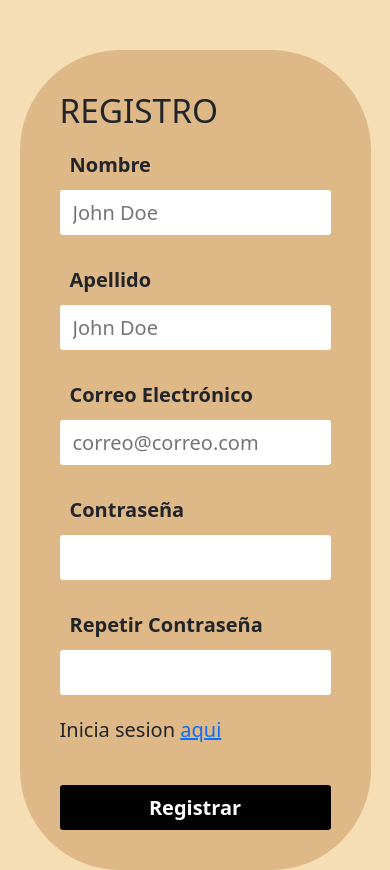
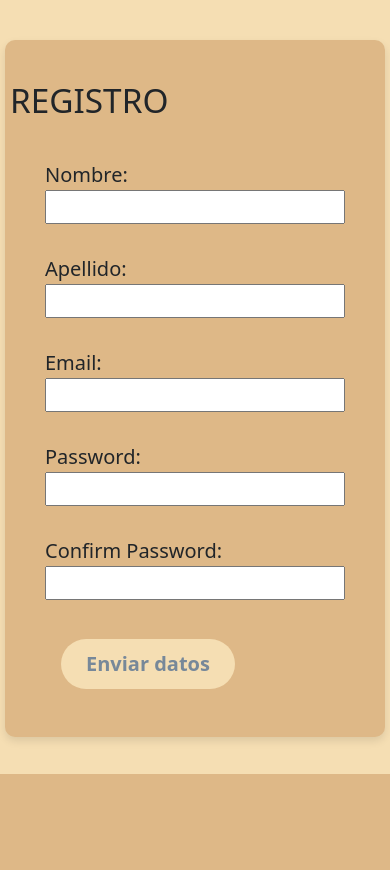
Before and after one commit to fonchoo/ProyWeb_Toro_Cabrera_Finschi_001D_EV3, a Django app: page /petanddogs/registrosAdd in a window 390 px wide. Shown: the part 70-940 px from the top of the page. After the commit the page ends 844 px from the top, so only its background shows below. Run offline with Django 5.2, Linux system fonts and the light colour scheme; some libraries are stand-ins or nearby versions.

Commit message:
Formulario registro funcionando

```diff
--- a/ProyWeb_Toro_Cabrera_Finschi_001D_EV3/petanddogs/models.py
+++ b/ProyWeb_Toro_Cabrera_Finschi_001D_EV3/petanddogs/models.py
@@ -7,7 +7,8 @@ class Registro(models.Model):
     nombre = models.CharField(max_length=50, null=False)
     apellido = models.CharField(max_length=50, null=False)
     contraseña = models.CharField(max_length=128, null=False)
+    confContraseña = models.CharField(max_length=128, null=False)
     activo = models.IntegerField()
 
     def __str__(self):
-        return str(self.email)+" "+ str(self.nombre)+" "+ str(self.apellido)
+        return str(self.email)+" "+ str(self.nombre)+" "+ str(self.apellido)+" "+ str(self.contraseña)
--- a/ProyWeb_Toro_Cabrera_Finschi_001D_EV3/petanddogs/static/CSSP/styleForm.css
+++ b/ProyWeb_Toro_Cabrera_Finschi_001D_EV3/petanddogs/static/CSSP/styleForm.css
@@ -8,169 +8,73 @@
 }
 
 body {
-	font-family: 'Roboto', sans-serif;
   font-family: 'Nunito', sans-serif;
 }
 
-main {
-	max-width: 800px;
-	width: 90%;
-	margin: auto;
-	padding: 40px;
-  background: burlywood;
-  border-radius: 100px;
-  margin-top: 50px;
+h1{
+  transform: translateX(-35px);
 }
 
-.formulario {
-	display: grid;
-	grid-template-columns: 1fr 1fr;
-	gap: 20px;
-
+.container {
+  display: flex;
+  justify-content: center;
+  align-items: center;
+  margin-top: 2rem;
 }
 
-.formulario__label {
-	display: block;
-	font-weight: 700;
-	padding: 10px;
-	cursor: pointer;
+.form{
+  display: flex;
+  flex-direction: column;
+  align-items: center;
+  width: 500px;
+  padding: 40px;
+  border-radius: 10px;
+  background-color: burlywood;
+  box-shadow: 0 4px 8px rgba(0, 0, 0, 0.1);
 }
 
-.formulario__grupo-input {
-	position: relative;
+.formulario{
+  width: 100%;
 }
 
-.formulario__input {
-	width: 100%;
-	background: #fff;
-	border: 3px solid transparent;
-	border-radius: 3px;
-	height: 45px;
-	line-height: 45px;
-	padding: 0 40px 0 10px;
-	transition: .3s ease all;
+.formulario h1 {
+  text-align: center;
+  margin-bottom: 20px;
+  color: #333;
 }
 
-.formulario__input:focus {
-	border: 3px solid #0075FF;
-	outline: none;
-	box-shadow: 3px 0px 30px rgba(163,163,163, 0.4);
+.formulario label {
+  font-size: 18px;
+  display: block;
+  margin-bottom: 5px;
+  color: #555;
 }
 
-.formulario__input-error {
-	font-size: 12px;
-	margin-bottom: 0;
-	display: none;
+.error {
+  color: red;
 }
 
-.formulario__input-error-activo {
-	display: block;
+.btn button{
+  display: flex;
+  align-items: center;
+  justify-content: center;
+  font-weight: 700;
+  font-size: 20px;
+  padding: 10px 25px;
+  border: none;
+  color: lightslategray;
+  background-color: wheat;
+  border-radius: 50px;
+  cursor: pointer;
+  transition: all 0.3s ease 0s;
+  margin-left: 0;
+  margin-right: 0;
 }
 
-.formulario__validacion-estado {
-	position: absolute;
-	right: 10px;
-	bottom: 15px;
-	z-index: 100;
-	font-size: 16px;
-	opacity: 0;
-}
-
-.formulario__checkbox {
-	margin-right: 10px;
-}
-
-.formulario__grupo-terminos,
-.formulario__mensaje,
-.formulario__grupo-btn-enviar {
-	grid-column: span 2;
-}
-
-.formulario__mensaje {
-	height: 45px;
-	line-height: 45px;
-	background: #F66060;
-	padding: 0 15px;
-	border-radius: 3px;
-	display: none;
-}
-
-.formulario__mensaje-activo {
-	display: block;
-}
-
-.formulario__mensaje p {
-	margin: 0;
-}
-
-.formulario__grupo-btn-enviar {
-	display: flex;
-	flex-direction: column;
-	align-items: center;
-}
-
-.formulario__btn {
-	height: 45px;
-	line-height: 45px;
-	width: 30%;
-	background: #000;
-	color: #fff;
-	font-weight: bold;
-	border: none;
-	border-radius: 3px;
-	cursor: pointer;
-	transition: .1s ease all;
-}
-
-.formulario__btn:hover {
-	box-shadow: 3px 0px 30px rgba(163,163,163, 1);
-}
-
-.formulario__mensaje-exito {
-	font-size: 14px;
-	color: #119200;
-	display: none;
-}
-
-.formulario__mensaje-exito-activo {
-	display: block;
-}
-
-/* ----- -----  Estilos para Validacion ----- ----- */
-.formulario__grupo-correcto .formulario__validacion-estado {
-	color: #1ed12d;
-	opacity: 1;
-}
-
-.formulario__grupo-incorrecto .formulario__label {
-	color: #bb2929;
-}
-
-.formulario__grupo-incorrecto .formulario__validacion-estado {
-	color: #bb2929;
-	opacity: 1;
-}
-
-.formulario__grupo-incorrecto .formulario__input {
-	border: 3px solid #bb2929;
-}
-
-
-/* ----- -----  Mediaqueries ----- ----- */
-@media screen and (max-width: 800px) {
-	.formulario {
-		grid-template-columns: 1fr;
-	}
-
-	.formulario__grupo-terminos,
-	.formulario__mensaje,
-	.formulario__grupo-btn-enviar {
-		grid-column: 1;
-	}
-
-	.formulario__btn {
-		width: 100%;
-	}
+.btn button:hover{
+  background-color: lightslategray;
+  color: bisque;
+  transform: scale(1.1);
 }
 
 .header{
--- a/ProyWeb_Toro_Cabrera_Finschi_001D_EV3/petanddogs/static/JS/JSregistro.js
+++ b/ProyWeb_Toro_Cabrera_Finschi_001D_EV3/petanddogs/static/JS/JSregistro.js
@@ -1,104 +1,89 @@
-const formulario = document.getElementById('formulario');
-const inputs = document.querySelectorAll('#formulario input');
+var nombre = document.getElementById('nombre');
+var apellido = document.getElementById('apellido');
+var email = document.getElementById('mail');
+var contraseña = document.getElementById('contraseña');
+var confContraseña = document.getElementById('confirmContraseña');
+var errorNombre = document.getElementById('errorNombre');
+var errorApellido = document.getElementById('errorApellido');
+var errorMail = document.getElementById('errorMail');
+var errorContraseña = document.getElementById('errorContraseña');
+var errorConfContraseña = document.getElementById('errorContraseña2');
+var mensajeExito = document.getElementById('mensajeExito');
 
-const expresiones = {
-    nombre: /^[a-zA-ZÀ-ÿ\s]{3,40}$/, // Letras y espacios, pueden llevar acentos.
-	apellido: /^[a-zA-ZÀ-ÿ\s]{3,40}$/,
-	password: /^.{4,12}$/, // 4 a 12 digitos.
-	correo: /^[a-zA-Z0-9_.+-]+@[a-zA-Z0-9-]+\.[a-zA-Z0-9-.]+$/,
+
+function enviarFormulario(){
+    var hayErrores = false;
+
+    var mensajesError = [];
+
+    //validacion nombre
+    if(nombre.value.trim() === ''){
+        mensajesError.push('Ingrese su nombre');
+        errorNombre.textContent = 'Ingrese su nombre';
+        hayErrores = true;
+        console.log('Nombre validado')
+    } else if (!/^[A-Za-záéíóúÁÉÍÓÚñÑ]+$/.test(nombre.value)){
+        mensajesError.push('El nombre solo puede contener letras');
+        errorNombre.textContent = 'El nombre solo puede contener letras';
+        hayErrores = true;
+        console.log('Nombre validado')
+    } else{
+        errorNombre.textContent ='';
+    }
+
+    //validacion apellido
+    if(apellido.value.trim() === ''){
+        mensajesError.push('Ingrese su apelldio');
+        errorApellido.textContent = 'Ingrese su apellido';
+        hayErrores = true;
+        console.log('apellido validado')
+    } else if (!/^[A-Za-záéíóúÁÉÍÓÚñÑ]+$/.test(apellido.value)){
+        mensajesError.push('El apellido solo puede contener letras');
+        errorApellido.textContent = 'El apellido solo puede contener letras';
+        hayErrores = true;
+        console.log('apellido validado')
+    } else{
+        errorApellido.textContent ='';
+    }
+
+    //validacion email
+    if(email.value.trim() === '') {
+        mensajesError.push('Ingresa tu correo');
+        errorMail.textContent = 'Ingresa tu correo';
+        hayErrores = true; // Se establece a true si hay un error
+    } else if (!/\S+@\S+\.\S+/.test(email.value)) {
+        mensajesError.push('El correo electrónico debe tener un formato válido');
+        errorMail.textContent = 'El correo electrónico debe tener un formato válido';
+        hayErrores = true; // Se establece a true si hay un error
+    } else {
+        errorMail.textContent = '';
+    }
+
+    //validacion contraseña
+    if(contraseña.value.trim() === '') {
+        errorContraseña.textContent = 'Ingresa una contraseña';
+        hayErrores = true; // Se establece a true si hay un error
+    } else if (contraseña.value.length < 4 || contraseña.value.length > 12) {
+        errorContraseña.textContent = 'La contraseña debe tener entre 4 y 12 caracteres';
+        hayErrores = true; // Se establece a true si hay un error
+    } else {
+        errorContraseña.textContent = '';
+    }
+
+    //validacion confirmacio de contraseña
+    if(confContraseña.value.trim() === '') {
+        errorConfContraseña.textContent = 'Repite tu contraseña';
+        hayErrores = true; // Se establece a true si hay un error
+    } else if (confContraseña.value !== contraseña.value) {
+        errorConfContraseña.textContent = 'Las contraseñas no coinciden';
+        hayErrores = true; // Se establece a true si hay un error
+    } else {
+        errorConfContraseña.textContent = '';
+    }
+
+    if(hayErrores){
+        return false;
+    } else{
+        return true;
+    }
 }
-
-const campos = {
-	nombre: false,
-	apellido: false,
-	password: false,
-	correo: false,
-}
-
-const validarFormulario = (e) => {
-	switch (e.target.name) {
-		case "nombre":
-			validarCampo(expresiones.nombre, e.target, 'nombre');
-		break;
-		case "apellido":
-			validarCampo(expresiones.apellido, e.target, 'apellido');
-		break;
-		case "password":
-			validarCampo(expresiones.password, e.target, 'password');
-			validarPassword2();
-		break;
-		case "password2":
-			validarPassword2();
-		break;
-		case "correo":
-			validarCampo(expresiones.correo, e.target, 'correo');
-		break;
-	}
-}
-
-const validarCampo = (expresion, input, campo) => {
-	if(expresion.test(input.value)){
-		document.getElementById(`grupo__${campo}`).classList.remove('formulario__grupo-incorrecto');
-		document.getElementById(`grupo__${campo}`).classList.add('formulario__grupo-correcto');
-		document.querySelector(`#grupo__${campo} i`).classList.add('fa-check-circle');
-		document.querySelector(`#grupo__${campo} i`).classList.remove('fa-times-circle');
-		document.querySelector(`#grupo__${campo} .formulario__input-error`).classList.remove('formulario__input-error-activo');
-		campos[campo] = true;
-	} else {
-		document.getElementById(`grupo__${campo}`).classList.add('formulario__grupo-incorrecto');
-		document.getElementById(`grupo__${campo}`).classList.remove('formulario__grupo-correcto');
-		document.querySelector(`#grupo__${campo} i`).classList.add('fa-times-circle');
-		document.querySelector(`#grupo__${campo} i`).classList.remove('fa-check-circle');
-		document.querySelector(`#grupo__${campo} .formulario__input-error`).classList.add('formulario__input-error-activo');
-		campos[campo] = false;
-	}
-}
-
-const validarPassword2 = () => {
-	const inputPassword1 = document.getElementById('password');
-	const inputPassword2 = document.getElementById('password2');
-
-	if(inputPassword1.value !== inputPassword2.value){
-		document.getElementById(`grupo__password2`).classList.add('formulario__grupo-incorrecto');
-		document.getElementById(`grupo__password2`).classList.remove('formulario__grupo-correcto');
-		document.querySelector(`#grupo__password2 i`).classList.add('fa-times-circle');
-		document.querySelector(`#grupo__password2 i`).classList.remove('fa-check-circle');
-		document.querySelector(`#grupo__password2 .formulario__input-error`).classList.add('formulario__input-error-activo');
-		campos['password'] = false;
-	} else {
-		document.getElementById(`grupo__password2`).classList.remove('formulario__grupo-incorrecto');
-		document.getElementById(`grupo__password2`).classList.add('formulario__grupo-correcto');
-		document.querySelector(`#grupo__password2 i`).classList.remove('fa-times-circle');
-		document.querySelector(`#grupo__password2 i`).classList.add('fa-check-circle');
-		document.querySelector(`#grupo__password2 .formulario__input-error`).classList.remove('formulario__input-error-activo');
-		campos['password'] = true;
-	}
-}
-
-inputs.forEach((input) => {
-	input.addEventListener('keyup', validarFormulario);
-	input.addEventListener('blur', validarFormulario);
-});
-
-formulario.addEventListener('submit', (e) => {
-	e.preventDefault();
-
-	const terminos = document.getElementById('terminos');
-	if(campos.nombre && campos.apellido && campos.password && campos.correo){
-		formulario.reset();
-
-		document.getElementById('formulario__mensaje-exito').classList.add('formulario__mensaje-exito-activo');
-		setTimeout(() => {
-			document.getElementById('formulario__mensaje-exito').classList.remove('formulario__mensaje-exito-activo');
-		}, 5000);
-
-		document.querySelectorAll('.formulario__grupo-correcto').forEach((icono) => {
-			icono.classList.remove('formulario__grupo-correcto');
-		});
-	} else {
-		document.getElementById('formulario__mensaje').classList.add('formulario__mensaje-activo');
-		setTimeout(() => {
-			document.getElementById('formulario__mensaje').classList.remove('formulario__mensaje-activo');
-		}, 3000);
-	}
-});
--- a/ProyWeb_Toro_Cabrera_Finschi_001D_EV3/petanddogs/templates/petanddogs/FormRegistro.html
+++ b/ProyWeb_Toro_Cabrera_Finschi_001D_EV3/petanddogs/templates/petanddogs/FormRegistro.html
@@ -44,75 +44,54 @@
           </div>
       </div>
   </header>
-<main>
+  <main class="container">
+    <div class="form">
+        <form  action="{% url 'registroAdd' %}" method="POST" class="fomulario">
+            {% csrf_token %}
             <h1>REGISTRO</h1>
-    <form action="{% url 'registroAdd' %}" method="POST" class="formulario" id="formulario">
-      {% csrf_token %}
-      <!-- Grupo: Nombre -->
-      <div class="formulario__grupo" id="grupo__nombre">
-        <label for="nombre" class="formulario__label">Nombre</label>
-        <div class="formulario__grupo-input">
-          <input type="text" class="formulario__input" name="nombre" id="nombre" placeholder="John Doe">
-          <i class="formulario__validacion-estado fas fa-times-circle"></i>
+            <br>
+            <div>
+                <label for="nombre">Nombre: </label>
+                <input type="text" name="nombre" id="nombre" class="txt">
+                <span id="errorNombre" class="error"></span>
             </div>
-        <p class="formulario__input-error">El nombre tiene que ser de 3 a 16 dígitos y solo puede contener letras.</p>
+            <br>
+            <div>
+                <label for="apellido">Apellido: </label>
+                <input type="text" name="apellido" id="apellido" class="txt">
+                <span id="errorApellido" class="error"></span>
             </div>
-
-      <!-- Grupo: Apellido -->
-      <div class="formulario__grupo" id="grupo__apellido">
-        <label for="apellido" class="formulario__label">Apellido</label>
-        <div class="formulario__grupo-input">
-          <input type="text" class="formulario__input" name="apellido" id="apellido" placeholder="John Doe">
-          <i class="formulario__validacion-estado fas fa-times-circle"></i>
+            <br>
+            <div>
+                <label for="mail">Email: </label>
+                <input type="email" name="email" id="mail" required class="txt">
+                <span id="errorMail" class="error"></span>
             </div>
-        <p class="formulario__input-error">El apellido tiene que ser de 3 a 16 dígitos y solo puede contener letras.</p>
+            <br>
+            <div>
+                <label for="contraseña">Password: </label>
+                <input type="password" name="contraseña" id="contraseña" class="pwd">
+                <span id="errorContraseña" class="error"></span>
             </div>
-
-      <!-- Grupo: Correo Electronico -->
-      <div class="formulario__grupo" id="grupo__correo">
-        <label for="correo" class="formulario__label">Correo Electrónico</label>
-        <div class="formulario__grupo-input">
-          <input type="email" class="formulario__input" name="correo" id="correo" placeholder="correo@correo.com">
-          <i class="formulario__validacion-estado fas fa-times-circle"></i>
+            <br>
+            <div>
+                <label for="confirmContraseña">Confirm Password: </label>
+                <input type="password" name="confContraseña" id="confirmContraseña" class="pwd">
+                <span id="errorContraseña2" class="error"></span>
             </div>
-        <p class="formulario__input-error">El correo solo puede contener letras, numeros, puntos, guiones y guion bajo.</p>
-      </div>
-
-      <!-- Grupo: Contraseña -->
-      <div class="formulario__grupo" id="grupo__password">
-        <label for="password" class="formulario__label">Contraseña</label>
-        <div class="formulario__grupo-input">
-          <input type="password" class="formulario__input" name="password" id="password">
-          <i class="formulario__validacion-estado fas fa-times-circle"></i>
-        </div>
-        <p class="formulario__input-error">La contraseña tiene que ser de 4 a 12 dígitos.</p>
-      </div>
-
-      <!-- Grupo: Contraseña 2 -->
-      <div class="formulario__grupo" id="grupo__password2">
-        <label for="password2" class="formulario__label">Repetir Contraseña</label>
-        <div class="formulario__grupo-input">
-          <input type="password" class="formulario__input" name="password2" id="password2">
-          <i class="formulario__validacion-estado fas fa-times-circle"></i>
-        </div>
-        <p class="formulario__input-error">Ambas contraseñas deben ser iguales.</p>
-      </div>
-
-      <div class="login">
-        <p>Inicia sesion <a href="{% url 'iniciarSesion' %}">aqui</a></p>
-      </div>
-
-      <div class="formulario__mensaje" id="formulario__mensaje">
-        <p><i class="fas fa-exclamation-triangle"></i> <b>Error:</b> Por favor rellena los campos correctamente. </p>
-      </div>
-
-      <div class="formulario__grupo formulario__grupo-btn-enviar">
-        <button type="submit" class="formulario__btn" id="boton" name="opcion">Registrar</button>
-        <p class="formulario__mensaje-exito" id="formulario__mensaje-exito">Registro Completado! Ahora inicie sesion.</p>
+            <br>
+            <div class="btn">
+                <button type="submit" name="opcion" onclick=" return enviarFormulario() ">Enviar datos</button>
             </div>
         </form>
+        <div id="idMensajes">
+          {% if mensaje %}
+            {{mensaje}}
+          {% endif %}
+        </div>
+    </div>
 </main>
-
+</div>
   <script src="{% static 'JS/JSregistro.js' %}"></script>
   <script src="https://kit.fontawesome.com/2c36e9b7b1.js" crossorigin="anonymous"></script>
   <script src="{% static 'JS/nav.js' %}"></script>
--- a/ProyWeb_Toro_Cabrera_Finschi_001D_EV3/petanddogs/views.py
+++ b/ProyWeb_Toro_Cabrera_Finschi_001D_EV3/petanddogs/views.py
@@ -75,12 +75,14 @@ def registroAdd(request):
         nombre=request.POST["nombre"]
         apellido=request.POST["apellido"]
         contraseña=request.POST["contraseña"]
+        confirmContraseña=request.POST["confContraseña"]
         activo="1"
 
         obj=Registro.objects.create(email=email,
                                     nombre=nombre,
                                     apellido=apellido,
                                     contraseña=contraseña,
+                                    confContraseña=confirmContraseña,
                                     activo=1)
 
         obj.save()
```
Also changed, not shown: ProyWeb_Toro_Cabrera_Finschi_001D_EV3/db.sqlite3, ProyWeb_Toro_Cabrera_Finschi_001D_EV3/petanddogs/migrations/0002_registro_confcontraseña.py (added). Lines whose indentation alone changed are shown as unchanged.
